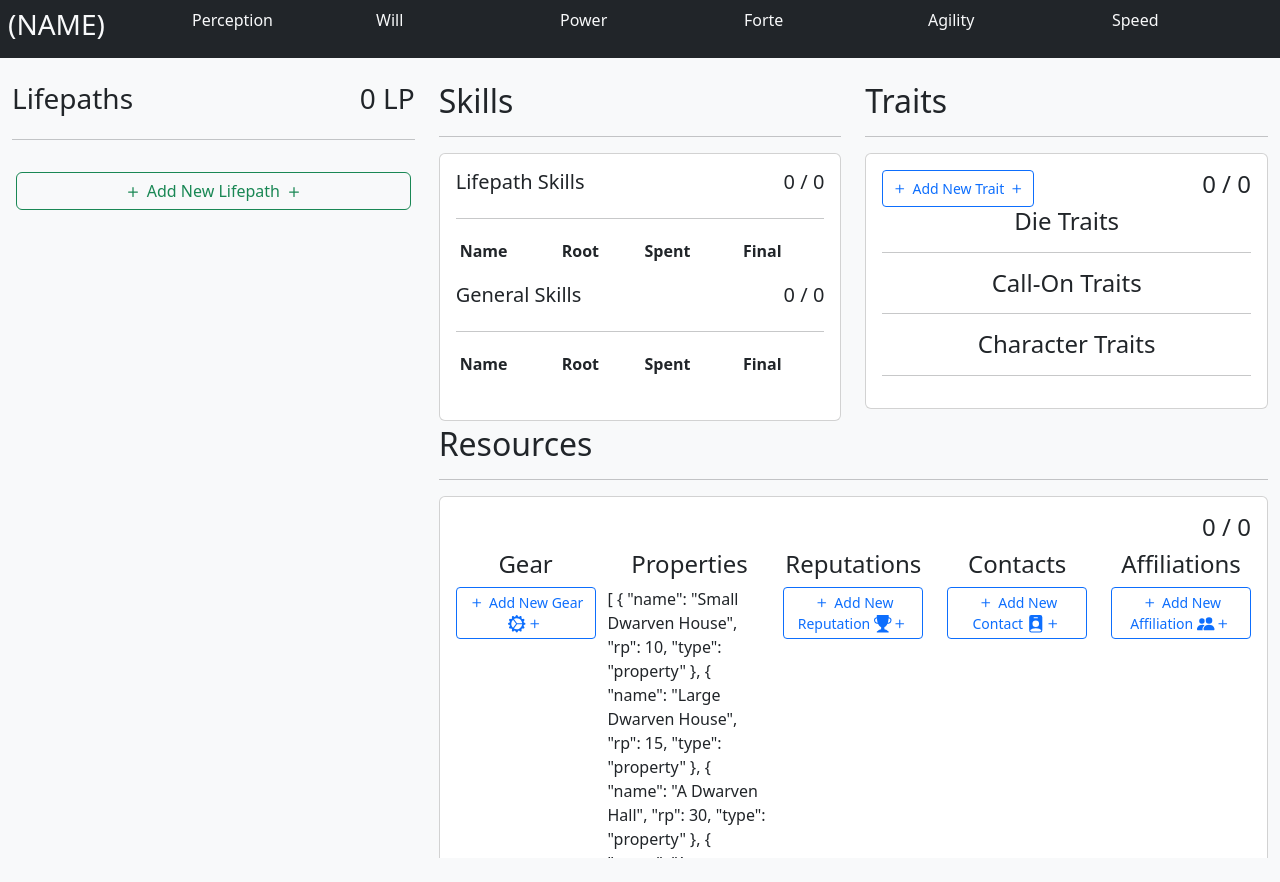
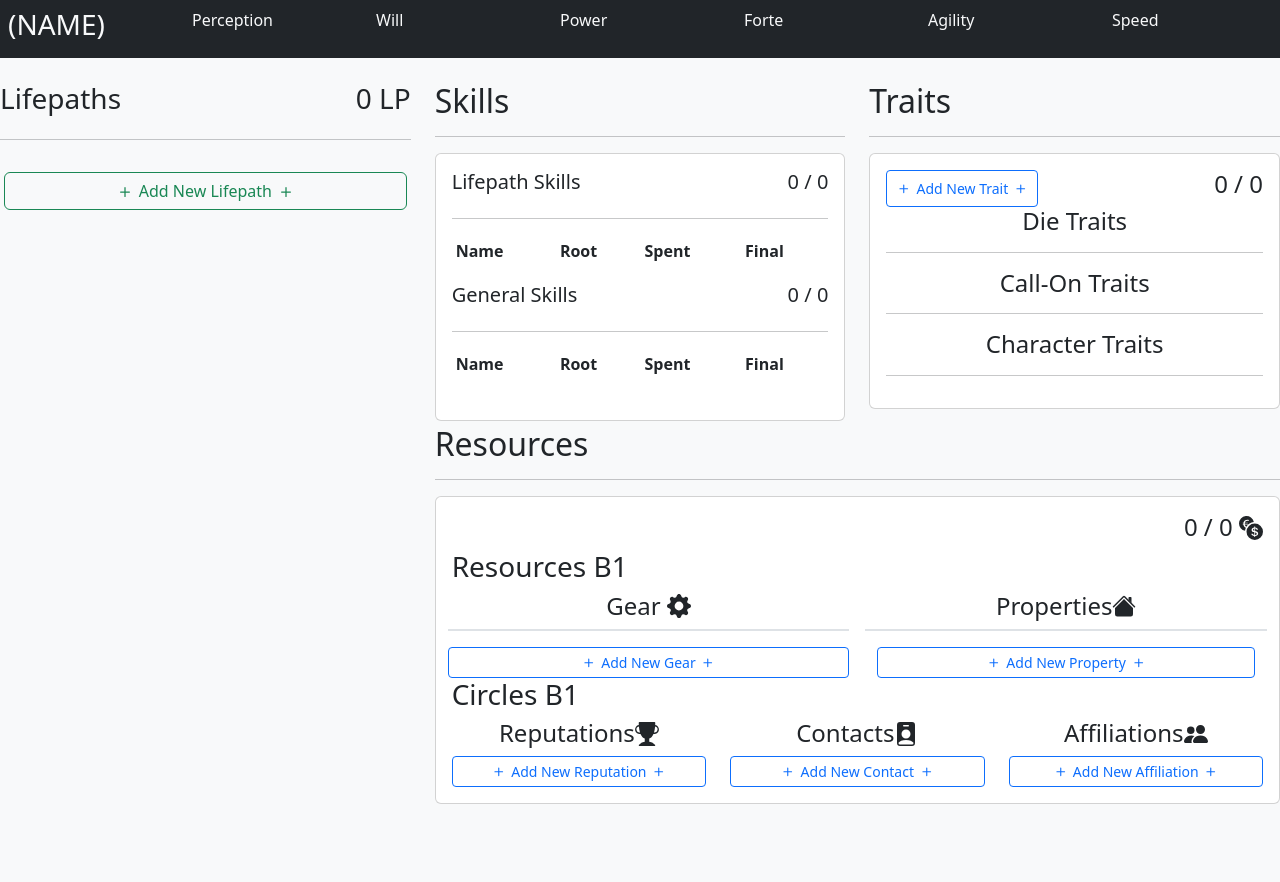
Before and after one commit to danaguilar/charred-reborn, a Vue app: page / in a window 1280 px wide. Built offline with nearby package versions, Linux system fonts and the light colour scheme.

Commit message:
Added adding and removing of gear and property

```diff
--- a/src/App.vue
+++ b/src/App.vue
@@ -31,6 +31,7 @@
         Speed
       </b-col>
     </b-row>
+    <b-row>
     <b-container fluid>
       <b-row>
         <b-col cols="4" class="pt-4" style="overflow: auto; height: 100vh">
@@ -55,5 +56,6 @@
       </b-row>
       <br>
     </b-container>
+    </b-row>
   </div>
 </template>
--- a/src/character-data.js
+++ b/src/character-data.js
@@ -33,9 +33,32 @@ class Character {
     this.GeneralSkills = []
     this.GeneralTraits = []
     this.AvailableLifepathList = DwarfLPList
+    this.gear = []
+    this.property = []
+    this.affiliations = []
+    this.reputations = []
+    this.contacts = []
     this.CalculateAvailableLifepaths()
   }
 
+  AddResource(gear) {
+    if(gear.type == "property") {
+      this.property.push(gear)
+    }
+    else {
+      this.gear.push(gear)
+    }
+  }
+  RemoveResource(resource) {
+    if(resource.type == "property") {
+      const foundIndex = this.property.indexOf(resource)
+      if(foundIndex != -1) this.property.splice(foundIndex, 1)
+    }
+    else {
+      const foundIndex = this.gear.indexOf(resource)
+      if(foundIndex != -1) this.gear.splice(foundIndex, 1)
+    }
+  }
   AddGeneralSkill(skill) {
     if(this.HasGeneralSkillPointsLeft()) {
       const newSkill = new Skill(skill.name, false)
--- a/src/components/CharacterResources.vue
+++ b/src/components/CharacterResources.vue
@@ -10,7 +10,18 @@
     data() {
       return {
           character: CharacterData,
-          resourceList: DwarfResourceList
+          gear: CharacterData.gear,
+          property: CharacterData.property,
+          resourceList: DwarfResourceList,
+          fields: [
+            { key: 'rp', label: 'cost'},
+            { key: 'name', label: 'name'}
+          ]
+        }
+      },
+      methods: {
+        removeGear(gear) {
+          CharacterData.RemoveResource(gear)
         }
       }
     }
@@ -23,26 +34,52 @@
     <b-card>
       <b-row>
         <b-col class="d-flex justify-content-between">
-          <div></div>
+          <h5>
+          </h5>
           <h4 class="text-right">
-            {{ character.GetResourcePoints() }} / {{ character.GetResourcePoints() }}
+            {{ character.GetResourcePoints() }} / {{ character.GetResourcePoints() }} <b-icon icon="currency-exchange"></b-icon>
           </h4>
         </b-col>
       </b-row>
       <b-row>
         <b-col>
-          <b-row>
-            <h4 class="text-center">Gear</h4>
+            <h3>Resources B1</h3>
+        </b-col>
+      </b-row>
+      <b-row>
+        <b-col class="mx-2">
+          <b-row class="border-bottom border-2">
+            <h4 class="text-center">Gear <b-icon icon="gear-fill"></b-icon></h4>
           </b-row>
           <b-row>
-            <b-col>
-              <b-button  size="sm" block class="w-100" variant="outline-primary" v-b-modal.gearListModal>
-                <b-icon icon="plus"></b-icon>
-                  Add New Gear
-                <b-icon icon="gear-wide-connected"></b-icon>
-                <b-icon icon="plus"></b-icon>
-              </b-button>
-            </b-col>
+            <b-table
+              :items="gear"
+              :fields="fields"
+              thead-class="d-none"
+              borderless
+              small
+              hover
+            >
+              <template #cell(rp)="row">
+                {{ row.item.rp }} <b-icon icon="currency-exchange"></b-icon>
+              </template>
+
+              <template #cell(name)="row">
+                <div class="d-flex justify-content-between align-items-center">
+                  <b>{{ row.item.name }}</b>
+                  <div class="pointer text-muted" @click="removeGear(row.item)">
+                    <b-icon icon="x"></b-icon>
+                  </div>
+                </div>
+              </template>
+            </b-table>
+          </b-row>
+          <b-row>
+            <b-button  size="sm" block class="w-100" variant="outline-primary" v-b-modal.gearListModal>
+              <b-icon icon="plus"></b-icon>
+                Add New Gear
+              <b-icon icon="plus"></b-icon>
+            </b-button>
           </b-row>
         </b-col>
           <b-modal
@@ -55,24 +92,81 @@
               <div class="d-flex justify-content-between w-100">
                 <h1>Gear</h1>
               </div>
-
             </template>
             <template #modal-footer>
               <span></span>
             </template>
             <GearList :gear-list="resourceList.gear" />
           </b-modal>
+        <b-col class="mx-2">
+          <b-row class="border-bottom border-2">
+            <h4 class="text-center">Properties<b-icon icon="house-fill"></b-icon></h4>
+          </b-row>
+          <b-row>
+            <b-table
+              :items="property"
+              :fields="fields"
+              thead-class="d-none"
+              borderless
+              small
+              hover
+            >
+              <template #cell(rp)="row">
+                {{ row.item.rp }} <b-icon icon="currency-exchange"></b-icon>
+              </template>
+
+              <template #cell(name)="row">
+                <div class="d-flex justify-content-between align-items-center">
+                  <b>{{ row.item.name }}</b>
+                  <div class="pointer text-muted" @click="removeGear(row.item)">
+                    <b-icon icon="x"></b-icon>
+                  </div>
+                </div>
+              </template>
+            </b-table>
+          </b-row>
+          <b-row>
+            <b-col>
+              <b-button  size="sm" block class="w-100" variant="outline-primary" v-b-modal.propertyListModal>
+                <b-icon icon="plus"></b-icon>
+                  Add New Property
+                <b-icon icon="plus"></b-icon>
+              </b-button>
+            </b-col>
+          <b-modal
+            id="propertyListModal"
+            size="xl"
+            centered
+            footerClass="p-0 border-top-0"
+            title="Trait List">
+            <template #modal-header>
+              <div class="d-flex justify-content-between w-100">
+                <h1>Gear</h1>
+              </div>
+            </template>
+            <template #modal-footer>
+              <span></span>
+            </template>
+            <GearList :gear-list="resourceList.property" />
+          </b-modal>
+          </b-row>
+        </b-col>
+      </b-row>
+      <b-row>
+        <b-col>
+            <h3>Circles B1</h3>
+        </b-col>
+      </b-row>
+      <b-row>
         <b-col>
           <b-row>
-            <h4 class="text-center">Properties</h4>
+            <h4 class="text-center">Reputations<b-icon icon="trophy-fill"></b-icon></h4>
           </b-row>
           <b-row>
-            {{  resourceList.property  }}
             <b-col>
               <b-button  size="sm" block class="w-100" variant="outline-primary" v-b-modal.traitListModal>
                 <b-icon icon="plus"></b-icon>
-                  Add New Property
-                <b-icon icon="house-fill"></b-icon>
+                  Add New Reputation
                 <b-icon icon="plus"></b-icon>
               </b-button>
             </b-col>
@@ -80,14 +174,13 @@
         </b-col>
         <b-col>
           <b-row>
-            <h4 class="text-center">Reputations</h4>
+            <h4 class="text-center">Contacts<b-icon icon="person-badge-fill"></b-icon></h4>
           </b-row>
           <b-row>
             <b-col>
               <b-button  size="sm" block class="w-100" variant="outline-primary" v-b-modal.traitListModal>
                 <b-icon icon="plus"></b-icon>
-                  Add New Reputation
-                <b-icon icon="trophy-fill"></b-icon>
+                  Add New Contact
                 <b-icon icon="plus"></b-icon>
               </b-button>
             </b-col>
@@ -95,29 +188,13 @@
         </b-col>
         <b-col>
           <b-row>
-            <h4 class="text-center">Contacts</h4>
-          </b-row>
-          <b-row>
-            <b-col>
-              <b-button  size="sm" block class="w-100" variant="outline-primary" v-b-modal.traitListModal>
-                <b-icon icon="plus"></b-icon>
-                  Add New Contact
-                <b-icon icon="person-badge-fill"></b-icon>
-                <b-icon icon="plus"></b-icon>
-              </b-button>
-            </b-col>
-          </b-row>
-        </b-col>
-        <b-col>
-          <b-row>
-            <h4 class="text-center">Affiliations</h4>
+            <h4 class="text-center">Affiliations<b-icon icon="people-fill"></b-icon></h4>
           </b-row>
           <b-row>
             <b-col>
               <b-button  size="sm" block class="w-100" variant="outline-primary" v-b-modal.traitListModal>
                 <b-icon icon="plus"></b-icon>
                   Add New Affiliation
-                <b-icon icon="people-fill"></b-icon>
                 <b-icon icon="plus"></b-icon>
               </b-button>
             </b-col>
--- a/src/components/GearList.vue
+++ b/src/components/GearList.vue
@@ -1,18 +1,32 @@
 
 <script>
+  import { CharacterData } from '../character-data';
   export default {
     props: {
       GearList: Array
+    },
+    methods: {
+      addResource(gear) {
+        CharacterData.AddResource(gear)
+        this.$bvModal.hide('gearListModal')
+        this.$bvModal.hide('propertyListModal')
+      }
     }
   }
-
 </script>
 
 <template>
   <div>
     <b-row>
       <b-col cols="4" class="pb-3" v-for="gear in GearList">
-        <b-card
+        <b-button @click="addResource(gear)" size="md" variant="outline-dark" class="w-100 d-flex justify-content-between">
+          <div></div>
+          <b>{{ gear.name }}</b>
+          <div>
+            {{ gear.rp }} <b-icon icon="currency-exchange"></b-icon>
+          </div>
+        </b-button>
+        <!-- <b-card
           body-class="d-none"
         >
           <template #header>
@@ -22,7 +36,7 @@
               <div>{{ gear.rp }} <b-icon icon="currency-exchange"></b-icon></div>
             </div>
           </template>
-        </b-card>
+        </b-card> -->
       </b-col>
     </b-row>
   </div>
```
